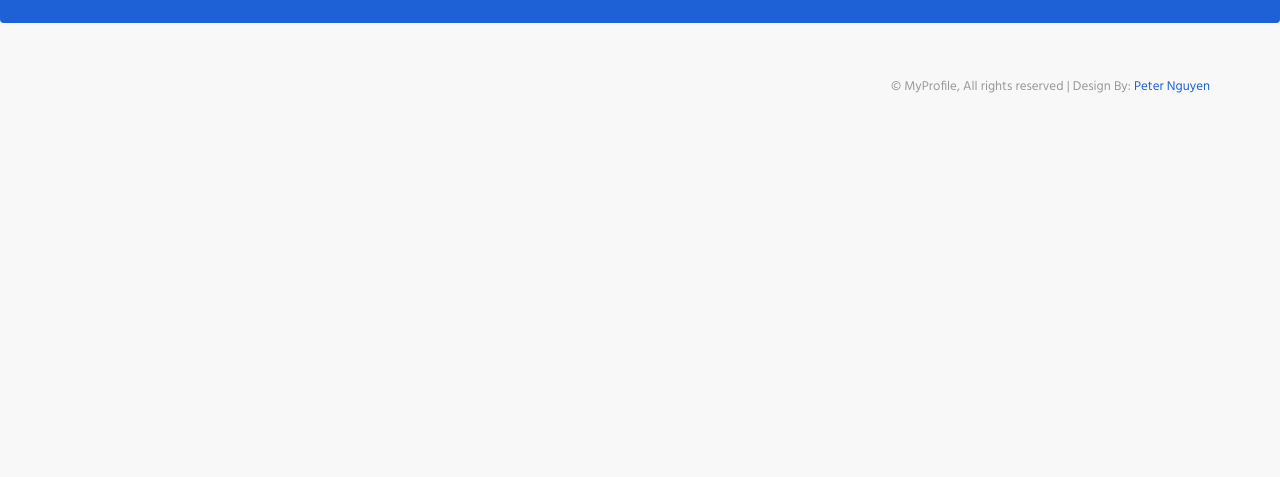
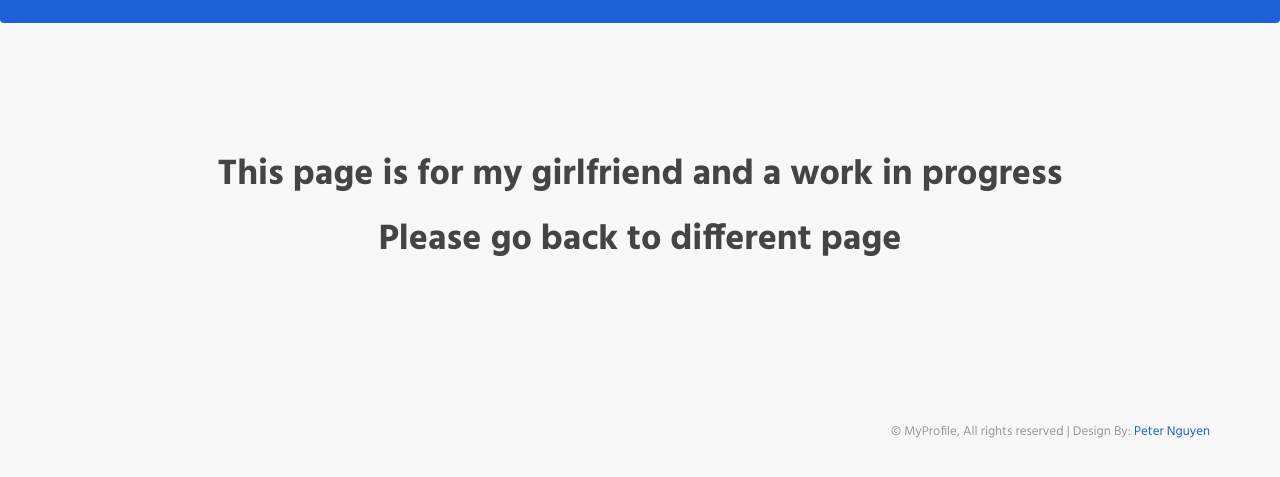
Before and after one commit to VagabondPeak/PeterNguyenWebsite, a plain HTML site: page TiffanyAuthentication.html in a window 1280 px wide. Shown: the part 83-560 px from the top of the page. Drawn offline with Linux system fonts and the light colour scheme.

Commit message:
tiffanyauthentication note

```diff
--- a/TiffanyAuthentication.html
+++ b/TiffanyAuthentication.html
@@ -40,7 +40,8 @@
                 <div class="status-mes"></div>
             </div>
         </div>
-    </div>
+
+    <!--navbar-->
     <header class="header">
         <nav class="navbar" aria-label="Main Navigation">
         <ul class="nav-links">
@@ -71,6 +72,14 @@
         </nav>
     </header>
 
+    <h1 style="text-align: center; padding: 100px;">
+        This page is for my girlfriend and a work in progress <br>
+        Please go back to different page
+    </h1>
+
+    </div>
+    <!--main wrapper-->
+
 <footer class="footer">
     <div class="copyright-section">
         <div class="container">
```
